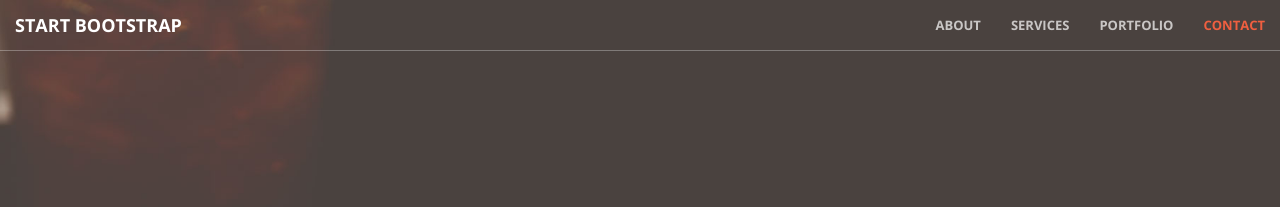
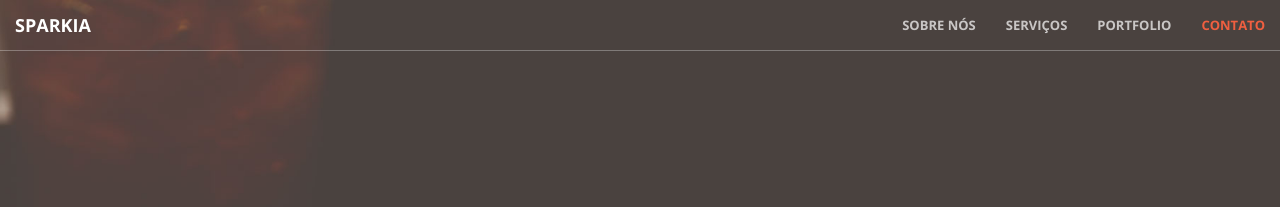
Before and after one commit to Benfluc/sparkia, a Jekyll site: the page built from index.html, in a window 1280 px wide. Shown: the top 207 px of the page. Built offline with Jekyll 4.4.1, drawn with Linux system fonts in a browser that asks for light colours.

Commit message:
Update navigation links to Portuguese

```diff
--- a/_includes/nav.html
+++ b/_includes/nav.html
@@ -8,23 +8,23 @@
                 <span class="icon-bar"></span>
                 <span class="icon-bar"></span>
             </button>
-            <a class="navbar-brand page-scroll" href="#page-top">Start Bootstrap</a>
+            <a class="navbar-brand page-scroll" href="#page-top">SparkIA</a>
         </div>
 
         <!-- Collect the nav links, forms, and other content for toggling -->
         <div class="collapse navbar-collapse" id="bs-example-navbar-collapse-1">
             <ul class="nav navbar-nav navbar-right">
                 <li>
-                    <a class="page-scroll" href="#about">About</a>
+                    <a class="page-scroll" href="#about">Sobre nós</a>
                 </li>
                 <li>
-                    <a class="page-scroll" href="#services">Services</a>
+                    <a class="page-scroll" href="#services">Serviços</a>
                 </li>
                 <li>
                     <a class="page-scroll" href="#portfolio">Portfolio</a>
                 </li>
                 <li>
-                    <a class="page-scroll" href="#contact">Contact</a>
+                    <a class="page-scroll" href="#contact">Contato</a>
                 </li>
             </ul>
         </div>
```
